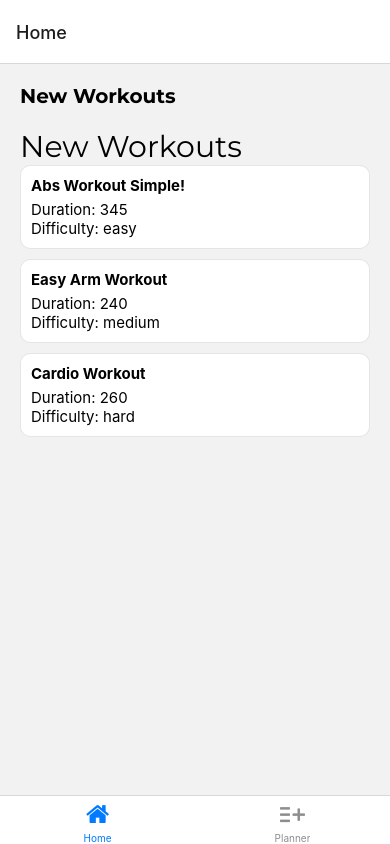
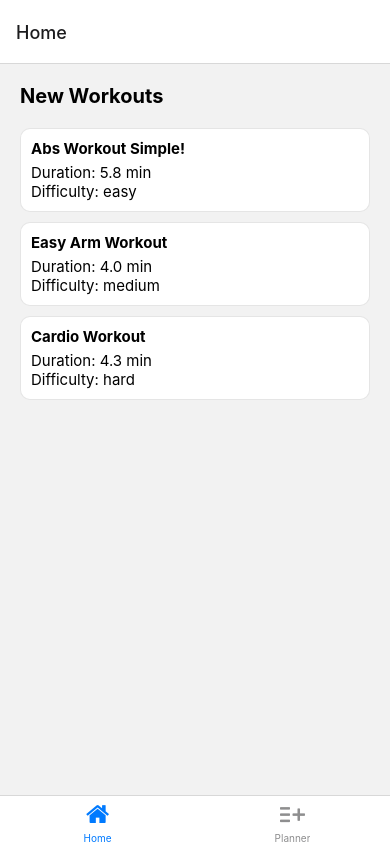
Before and after one commit to matan3sh/WorkoutApp, a React Native app: screen /Home in a window 390 px wide. Built offline with nearby package versions, Linux system fonts and the light colour scheme.

Commit message:
Start write utils function for converting sec to min

```diff
--- a/components/WorkoutItem.tsx
+++ b/components/WorkoutItem.tsx
@@ -1,12 +1,15 @@
 import { Text, View, StyleSheet } from "react-native";
 
 import { Workout } from "../types/data";
+import { secToMin } from "../utils/time";
 
 export default function WorkoutItem({ item }: { item: Workout }) {
   return (
     <View style={styles.container}>
       <Text style={styles.name}>{item.name}</Text>
-      <Text style={styles.duration}>Duration: {item.duration}</Text>
+      <Text style={styles.duration}>
+        Duration: {secToMin(item.duration)} min
+      </Text>
       <Text style={styles.difficulty}>Difficulty: {item.difficulty}</Text>
     </View>
   );
--- a/screens/HomeScreen.tsx
+++ b/screens/HomeScreen.tsx
@@ -1,7 +1,6 @@
 import { View, StyleSheet, FlatList, Text } from "react-native";
 import { NativeStackHeaderProps } from "@react-navigation/native-stack";
 
-import { MontserratText } from "../components/styled/MontserratText";
 import WorkoutItem from "../components/WorkoutItem";
 
 import { Workout } from "../types/data";
@@ -11,7 +10,6 @@ export default function HomeScreen({ navigation }: NativeStackHeaderProps) {
   return (
     <View style={styles.container}>
       <Text style={styles.header}>New Workouts</Text>
-      <MontserratText style={{ fontSize: 30 }}>New Workouts</MontserratText>
       <FlatList
         data={data as Workout[]}
         renderItem={WorkoutItem}
@@ -29,6 +27,6 @@ const styles = StyleSheet.create({
   header: {
     fontSize: 20,
     marginBottom: 20,
-    fontFamily: "montserrat-bold",
+    fontWeight: "bold",
   },
 });
--- /dev/null
+++ b/utils/time.ts
@@ -0,0 +1,3 @@
+export function secToMin(sec: number) {
+  return (sec / 60).toFixed(1);
+}
```
